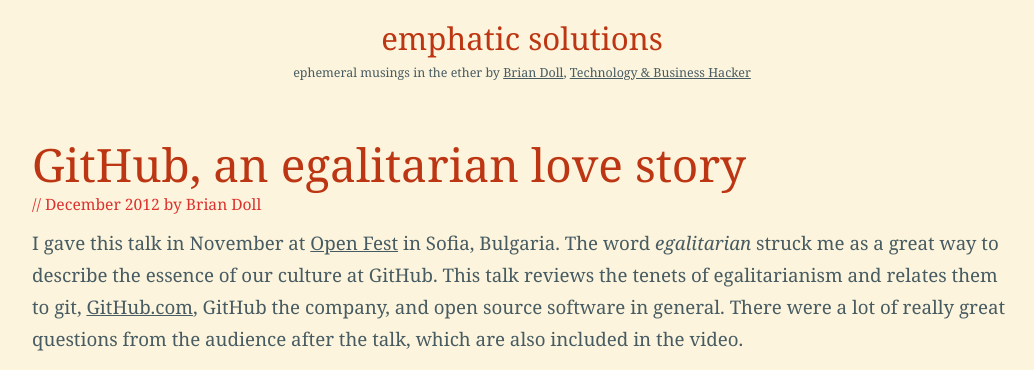
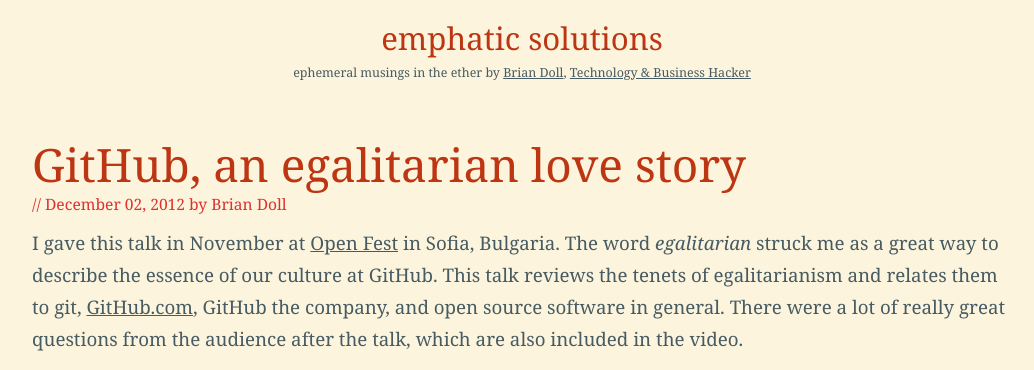
Before and after one commit to briandoll/briandoll.github.com, a Jekyll site: the page built from _posts/2012-12-02-github-an-egalitarian-love-story.md, in a window 1280 px wide, cut to the strip 0-370 px from the top of the page. Shown: the whole strip, without its empty margins (118-1152 px from the left). Built offline with Jekyll 4.4.1, drawn with Linux system fonts in a browser that asks for light colours; nearby versions of some CDN libraries; some web fonts are replaced.

Commit message:
fix broken date calls in liquid after upgrade

```diff
--- a/404.html
+++ b/404.html
@@ -7,6 +7,6 @@
 
   <table border="0">
     {% for post in site.posts %}
-      <tr><td align="right">{{ post.date | date(post.date,'%B %Y') }}</span></td><td> &raquo; <a href="{{ post.url }}">{{ post.title }}</a></td></tr>
+    <tr><td align="right">{{ post.date | date: "%B %d, %Y" }}</span></td><td> &raquo; <a href="{{ post.url }}">{{ post.title }}</a></td></tr>
     {% endfor %}
   </table>
--- a/_layouts/post.html
+++ b/_layouts/post.html
@@ -4,6 +4,6 @@
 
 <h1><a href="{{page.url}}">{{page.title}}</a></h1>
 
-<div class="post-date">// {{ page.date | date(page.date,'%B %Y') }} by Brian Doll</div>
+<div class="post-date">// {{ page.date | date: "%B %d, %Y" }} by Brian Doll</div>
 
 {{ content }}
--- a/archive.html
+++ b/archive.html
@@ -5,5 +5,5 @@
 
 {% for post in site.posts %}
   <div class="index-post-links"><a href="{{ post.url }}">{{ post.title }}</a></div>
-  <div class="index-date">{{ post.date | date(post.date,'%B %Y') }}</div>
+  <div class="index-date">{{ post.date | date: "%B %d, %Y" }}</div>
 {% endfor %}
--- a/index.html
+++ b/index.html
@@ -12,8 +12,8 @@
 <div>
   <ul class="posts">
   {% for post in site.posts %}
-      <li><a href="{{ post.url }}">{{ post.title }}</a>
-      <span class="index-date">// {{ post.date | date(post.date,'%B %Y') }}</span>
+  <li><a href="{{ post.url }}">{{ post.title }}</a>
+  <span class="index-date">// {{ post.date | date: "%B %d, %Y" }}</span>
   {% endfor %}
   </ul>
 </div>
```
Also changed, not shown: other parts of index.html (+1 -1 lines).
